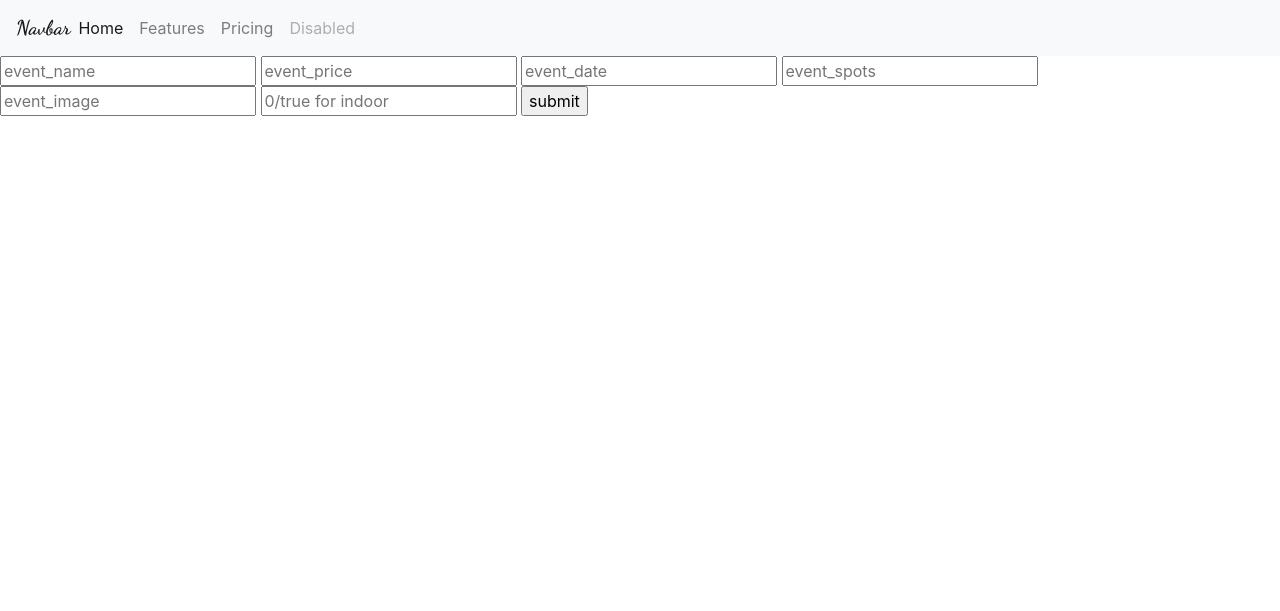
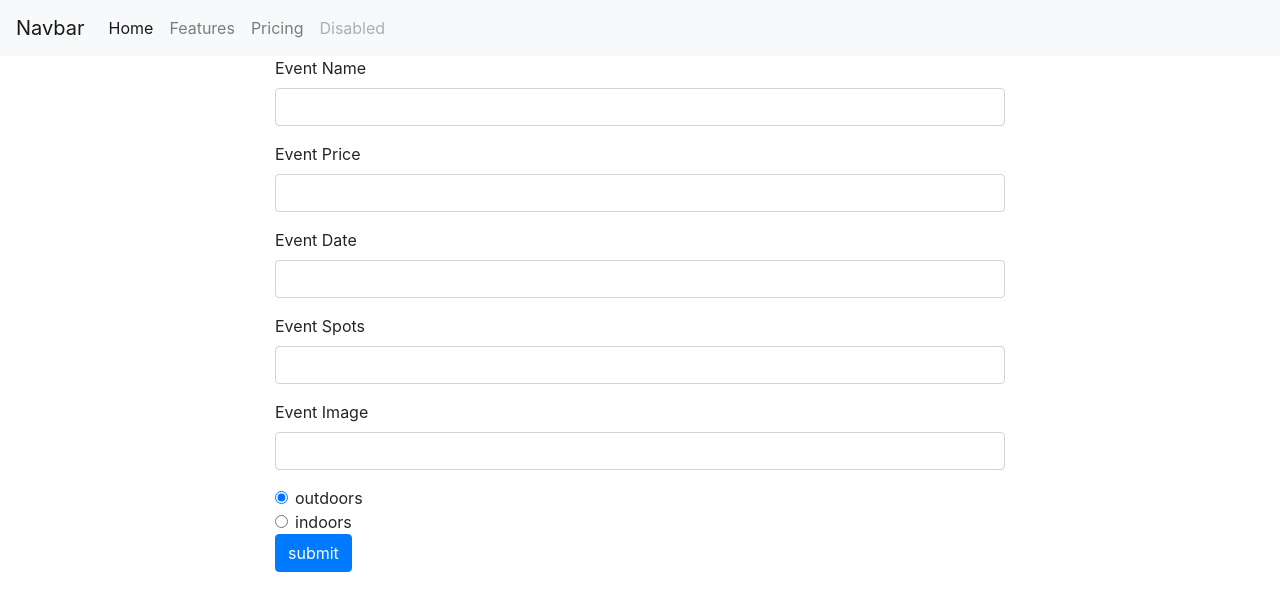
Before and after one commit to brianhiguita/events_manager, a PHP site: page /admin/index.php in a window 1280 px wide. Shown: the top 611 px of the page. Run offline with PHP 8.4, Linux system fonts and the light colour scheme; some libraries are stand-ins or nearby versions.

Commit message:
add products form - progress made. home page has started

```diff
--- a/admin/admin_includes/footer.php
+++ b/admin/admin_includes/footer.php
@@ -5,6 +5,6 @@
  	<script src="https://cdnjs.cloudflare.com/ajax/libs/popper.js/1.14.3/umd/popper.min.js" integrity="sha384-ZMP7rVo3mIykV+2+9J3UJ46jBk0WLaUAdn689aCwoqbBJiSnjAK/l8WvCWPIPm49" crossorigin="anonymous"></script>
  	<script src="https://stackpath.bootstrapcdn.com/bootstrap/4.1.2/js/bootstrap.min.js" integrity="sha384-o+RDsa0aLu++PJvFqy8fFScvbHFLtbvScb8AjopnFD+iEQ7wo/CG0xlczd+2O/em" crossorigin="anonymous"></script>
 
- 	<script type="text/javascript" src="js/init.js"></script>
+ 	<!-- <script type="text/javascript" src="js/init.js"></script> -->
  </body>
  </html>
--- a/admin/admin_includes/head.php
+++ b/admin/admin_includes/head.php
@@ -12,7 +12,7 @@
 
  	<!--Import materialize.css-->
  	<link rel="stylesheet" href="https://stackpath.bootstrapcdn.com/bootstrap/4.1.2/css/bootstrap.min.css" integrity="sha384-Smlep5jCw/wG7hdkwQ/Z5nLIefveQRIY9nfy6xoR1uRYBtpZgI6339F5dgvm/e9B" crossorigin="anonymous">
- 	<link type="text/css" rel="stylesheet" href="css/style.css"  media="screen,projection"/>
+ 	<!-- <link type="text/css" rel="stylesheet" href="css/style.css"  media="screen,projection"/> -->
 
  	<!--Let browser know website is optimized for mobile-->
  	<meta name="viewport" content="width=device-width, initial-scale=1.0"/>
--- a/admin/index.php
+++ b/admin/index.php
@@ -4,26 +4,94 @@
 <?php
 
 if (isset($_POST['submit'])) {
-  if(!empty($_POST['event_name']) && !empty($_POST['event_price']) && !empty($_POST['event_date']) && !empty($_POST['event_spots']) && !empty($_POST['event_image']) && !empty($_POST['event_indoor'])) {
+  if(!empty($_POST['event_name']) && !empty($_POST['event_price']) && !empty($_POST['event_date']) && !empty($_POST['event_spots']) && !empty($_POST['event_image'])) {
     $new_shoe = new event();
     $new_shoe->add_event_query();
     echo "new product created " . $_POST['event_name'];
   } else {
-    echo "not all fields have been filled.";
+    echo "not all fields have been filled <br>";
+    echo $_POST['event_name'] . "<br>";
+    echo $_POST['event_price'] . "<br>";
+    echo $_POST['event_date'] . "<br>";
+    echo $_POST['event_spots'] . "<br>";
+    echo $_POST['event_image'] . "<br>";
+    echo $_POST['event_indoor'] . "<br>";
+
+
   }
 }
 
 ?>
 
-    <form class="" action="" method="post">
-      <input type="text" name="event_name" value="" placeholder="event_name">
-      <input type="text" name="event_price" value="" placeholder="event_price">
-      <input type="text" name="event_date" value="" placeholder="event_date">
-      <input type="text" name="event_spots" value="" placeholder="event_spots">
-      <input type="text" name="event_image" value="" placeholder="event_image">
-      <input type="text" name="event_indoor" value="" placeholder="0/true for indoor">
-      <input type="submit" name="submit" value="submit">
-    </form>
+
+<div class="container">
+  <div class="row">
+    <div class="col-md-8 offset-md-2">
+
+      <form style="width:100%;" action="" method="post">
+
+        <div class="form-group">
+          <label for="exampleFormControlInput1">Event Name</label>
+          <input type="text" class="form-control" id="event_name" name="event_name">
+        </div>
+
+        <div class="form-group">
+          <label for="exampleFormControlInput1">Event Price</label>
+          <input type="text" class="form-control" id="exampleFormControlInput1" name="event_price">
+        </div>
+
+        <div class="form-group">
+          <label for="exampleFormControlInput1">Event Date</label>
+          <input type="text" class="form-control" id="exampleFormControlInput1" name="event_date">
+        </div>
+
+        <div class="form-group">
+          <label for="exampleFormControlInput1">Event Spots</label>
+          <input type="text" class="form-control" id="exampleFormControlInput1" name="event_spots">
+        </div>
+
+        <div class="form-group">
+          <label for="exampleFormControlInput1">Event Image</label>
+          <input type="text" class="form-control" id="exampleFormControlInput1" name="event_image">
+        </div>
+
+        <div class="form-check">
+          <input class="form-check-input" type="radio" name="event_indoor" id="exampleRadios1" value="0" checked>
+          <label class="form-check-label" for="exampleRadios1">
+            outdoors
+          </label>
+        </div>
+
+        <div class="form-check">
+          <input class="form-check-input" type="radio" name="event_indoor" id="exampleRadios2" value="1">
+          <label class="form-check-label" for="exampleRadios2">
+            indoors
+          </label>
+        </div>
+
+        <div class="">
+          <input class="btn btn-primary" type="submit" name="submit" value="submit">
+        </div>
+      </form>
+
+    </div>
+  </div>
+</div>
+
+
+
+
+
+
+
+
+
+
+
+
+
+
+
 
 
 	<?php include 'admin_includes/footer.php'; ?>
--- a/css/style.css
+++ b/css/style.css
@@ -1,84 +1,21 @@
-.navbar-brand { display: block; margin-left: auto; margin-right: auto; font-family: 'Dancing Script', cursive;}
-.navbar-toggler.fab { position: absolute; right: 10px; bottom: 10px; color: #333; background: #f5f5f5; box-shadow: 0 1px 3px rgba(0,0,0,0.12), 0 1px 2px rgba(0,0,0,0.24); height: 50px; width: 50px; border-radius: 50%; line-height: 2; }
-
-.title-container { position: relative; color: #fff; text-align: center; top: 45%; display: flex; align-items: center; justify-content: center; }
-.title-container h1 { font-size: 42px; margin: 0; font-family: 'Roboto', sans-serif; font-weight: 300; }
-.title-container h2 { font-size: 32px; margin: 0; }
-.boxed { padding: 10px 15px; background-color: rgba(0, 0, 0, 0.8); }
-.bordered { padding: 20px 40px; border: 4px double #333; border-radius: 10px; }
-.cosh { font-family: 'Montserrat', sans-serif; font-weight: 700; color: #333; }
-.lifestyle { font-family: 'Dancing Script', cursive; color: #333; }
-
-.spacer { clear: both; height: 20px; }
-
-.parallax-container { height: 400px; }
-.parallax-section { position: relative; height: 100vh; background-attachment: fixed; background-repeat: repeat; background-position: center; }
-.parallax-section.reduced { height: 60vh; background-position: center -100px; background-repeat: no-repeat; }
-.parallax-section.one { background-image: url("../img/qbkls.png"); }
-.parallax-section.two { background-image: url("../img/yeezy.jpg"); }
-.parallax-section.three { background-image: url("../img/rolex.jpg"); }
-.parallax-section.four { background-image: url("../img/travel.jpg"); }
-.parallax-section.five { background-image: url("../img/events.jpg"); }
-
-/* Center the loader */
-#loader {
-  position: absolute;
-  left: 50%;
-  top: 50%;
-  z-index: 1;
-  width: 150px;
-  height: 150px;
-  margin: -75px 0 0 -75px;
-  border: 16px solid #f3f3f3;
-  border-radius: 50%;
-  border-top: 16px solid #3498db;
-  width: 120px;
-  height: 120px;
-  -webkit-animation: spin 2s linear infinite;
-  animation: spin 2s linear infinite;
+.homepage-bg{
+  background-image: url("../img/event_bg.jpg");
+  height: 95vh;
+  -webkit-background-size: cover;
+  -moz-background-size: cover;
+  -o-background-size: cover;
+  background-size: cover;
+  background-position: center;
 }
 
-@-webkit-keyframes spin {
-  0% { -webkit-transform: rotate(0deg); }
-  100% { -webkit-transform: rotate(360deg); }
+.event-wrapper{
+  padding-top: 20px;
+  padding-bottom: 20px;
+  padding-left: 0px;
+  padding-right: 0px;
+  border: solid 2px white;
 }
 
-@keyframes spin {
-  0% { transform: rotate(0deg); }
-  100% { transform: rotate(360deg); }
+.each-event {
+  height: 300px;
 }
-
-/* Add animation to "page content" */
-.animate-bottom {
-  position: relative;
-  -webkit-animation-name: animatebottom;
-  -webkit-animation-duration: 1s;
-  animation-name: animatebottom;
-  animation-duration: 1s
-}
-
-@-webkit-keyframes animatebottom {
-  from { bottom:-100px; opacity:0 }
-  to { bottom:0px; opacity:1 }
-}
-
-@keyframes animatebottom {
-  from{ bottom:-100px; opacity:0 }
-  to{ bottom:0; opacity:1 }
-}
-
-#myDiv {
-  display: none;
-  text-align: center;
-}
-
-
-
-.footwear-page { background-image: url("../img/qbkls.png"); min-height: 6000px; }
-
-.product-card { position: relative; max-width: 300px; }
-.product-image img { border-radius: 7px; }
-.product-description { position: relative; margin: 10px 0; background-color: #fff; padding: 10px 15px; border-radius: 7px; }
-.product-description p { margin: 0; }
-.in-stock { position: absolute; top: 7px; right: 10px; background-color: #28a745; color: #fff; padding: 3px 5px; border-radius: 7px; }
-.cart-btn { position: absolute; width: 100%; padding: 10px 15px; text-align: center; border-radius: 7px }
--- a/includes/footer.php
+++ b/includes/footer.php
@@ -5,6 +5,6 @@
  	<script src="https://cdnjs.cloudflare.com/ajax/libs/popper.js/1.14.3/umd/popper.min.js" integrity="sha384-ZMP7rVo3mIykV+2+9J3UJ46jBk0WLaUAdn689aCwoqbBJiSnjAK/l8WvCWPIPm49" crossorigin="anonymous"></script>
  	<script src="https://stackpath.bootstrapcdn.com/bootstrap/4.1.2/js/bootstrap.min.js" integrity="sha384-o+RDsa0aLu++PJvFqy8fFScvbHFLtbvScb8AjopnFD+iEQ7wo/CG0xlczd+2O/em" crossorigin="anonymous"></script>
 
- 	<script type="text/javascript" src="js/init.js"></script>
+ 	<!-- <script type="text/javascript" src="js/init.js"></script> -->
  </body>
  </html>
--- a/js/init.js
+++ /dev/null
@@ -1,11 +0,0 @@
-$(document).ready(function() {
-	$('.circle').click( function(){
-		$('.nav-open').toggleClass('oppenned');
-		event.stopPropagation();
-	})
-
-	$('body').click( function(){
-		$('.nav-open').removeClass('oppenned');
-		$('.ham4').removeClass('active');
-	})
-});
```
Also changed, not shown: add_event.php (deleted, +0 -38 lines), all_events.php (deleted, +0 -31 lines), index.php (+39 -10 lines), img/connectwork.png (deleted), img/event_bg.jpg (added), img/no_image.gif (added), img/qbkls.png (deleted), includes/head.php (line endings or trailing spaces).
